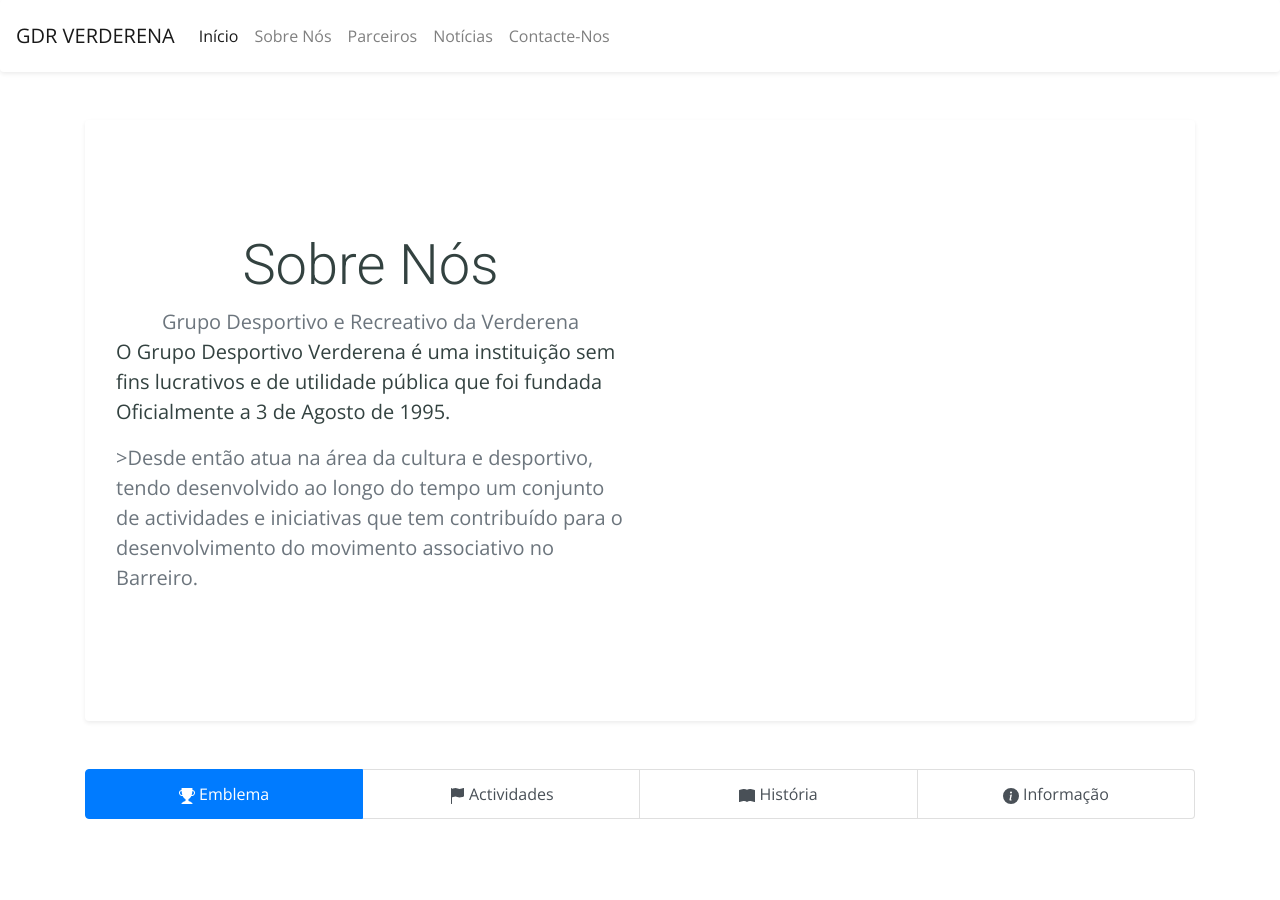
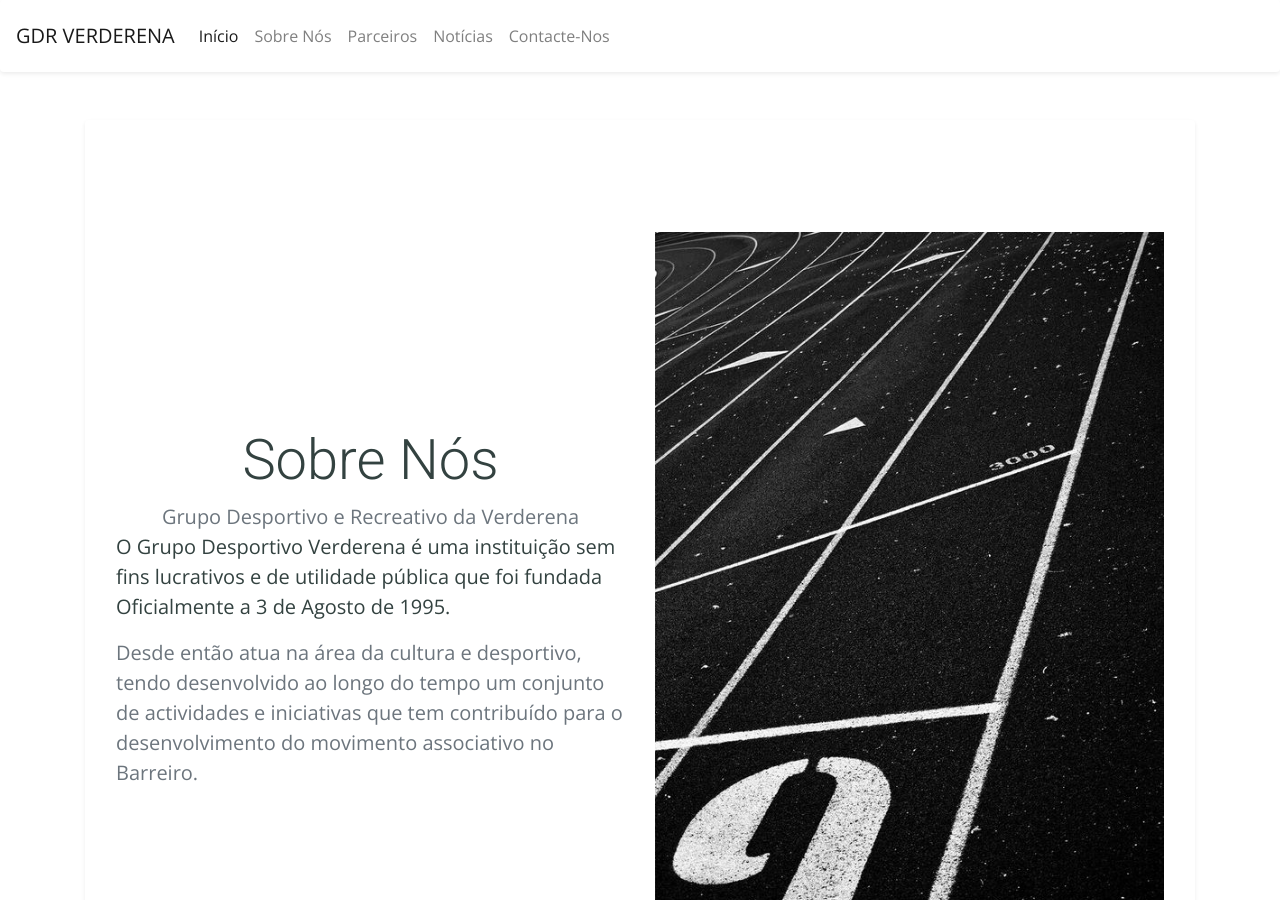
Before and after one commit to GDR-Verderena/gdr-verderena.github.io, a Jekyll site: the page built from about/index.html, in a window 1280 px wide and 900 px high. Built offline with Jekyll 4.4.1, drawn with Linux system fonts in a browser that asks for light colours; nearby versions of some CDN libraries; library files that are not in the unit come from our copies.

Commit message:
Update index.html

```diff
--- a/about/index.html
+++ b/about/index.html
@@ -29,9 +29,10 @@ title: G. D. R. Verderena
         <h1 class="display-4 text-center">Sobre Nós</h1>
         <p class="lead text-center text-muted mb-0">Grupo Desportivo e Recreativo da Verderena</p>
 	<p class="lead">O Grupo Desportivo Verderena é uma instituição sem fins lucrativos e de utilidade pública que foi fundada Oficialmente a 3 de Agosto de 1995.</p>
-        <p class="lead text-muted">>Desde então atua na área da cultura e desportivo, tendo desenvolvido ao longo do tempo um conjunto de actividades e iniciativas que tem contribuído para o desenvolvimento do movimento associativo no Barreiro.
+        <p class="lead text-muted">Desde então atua na área da cultura e desportivo, tendo desenvolvido ao longo do tempo um conjunto de actividades e iniciativas que tem contribuído para o desenvolvimento do movimento associativo no Barreiro.
         </p>
       </div>
+	<div class="col-lg-6 d-none d-lg-block"><img src="https://raw.githubusercontent.com/GDR-Verderena/gdr-verderena.github.io/master/assets/img/about-1.jpg" alt="" class="img-fluid"></div>
 
     </div>
   </div>
```
